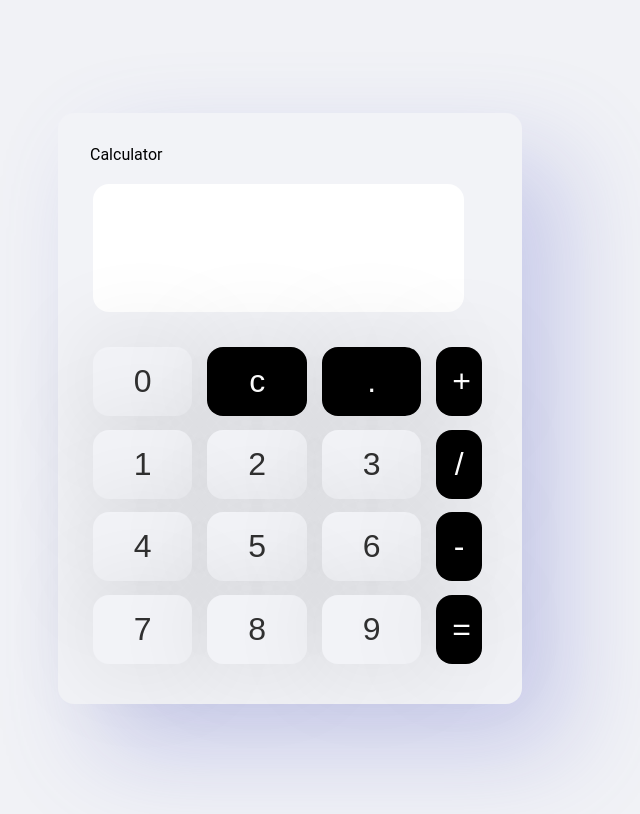
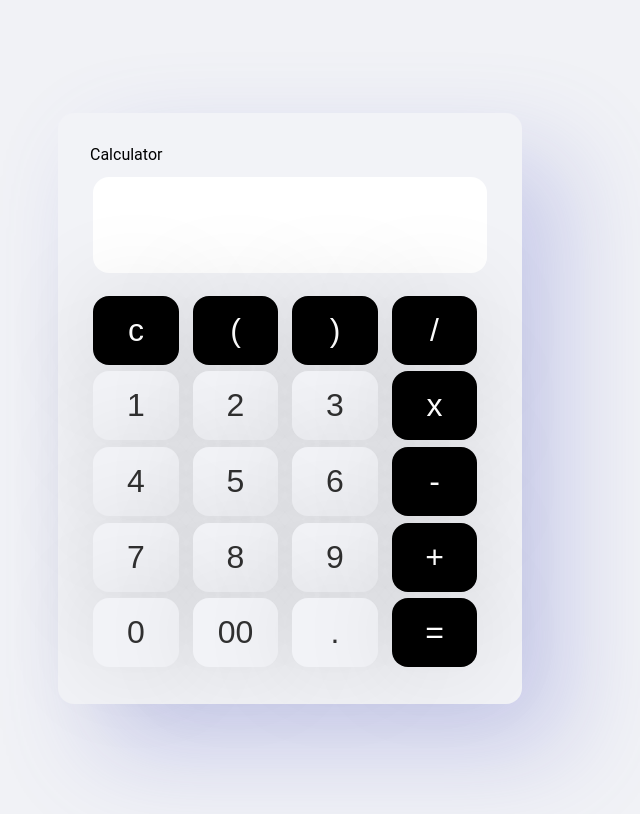
Before and after one commit to Karolinaa12/Calculator, a plain HTML site: page index.html in a window 1280 px wide. Shown: the whole page, without its empty margins (350-990 px from the left). Drawn offline with Linux system fonts and the light colour scheme.

Commit message:
Changed buttons values and sizing

```diff
--- a/index.html
+++ b/index.html
@@ -11,36 +11,30 @@
       <div class="title">Calculator</div>
       <table>
         <tr>
-          <td colspan="3"><input type="text" id="result" /></td>
+          <td colspan="4"><input type="text" id="result" /></td>
         </tr>
+
         <tr>
-          <td><input type="button" value="0" onclick="display('0')" /></td>
-
           <td>
             <input type="button" value="c" class="signs" onClick="clr()" />
           </td>
-
           <td>
             <input
               type="button"
-              value="."
+              value="("
               class="signs"
-              onclick="display('.')"
+              onclick="display('(')"
             />
           </td>
           <td>
             <input
               type="button"
-              value="+"
+              value=")"
               class="signs"
-              onclick="display('+')"
+              onclick="display(')')"
             />
           </td>
-        </tr>
-        <tr>
-          <td><input type="button" value="1" onclick="display('1')" /></td>
-          <td><input type="button" value="2" onclick="display('2')" /></td>
-          <td><input type="button" value="3" onclick="display('3')" /></td>
+
           <td>
             <input
               type="button"
@@ -50,6 +44,21 @@
             />
           </td>
         </tr>
+
+        <tr>
+          <td><input type="button" value="1" onclick="display('1')" /></td>
+          <td><input type="button" value="2" onclick="display('2')" /></td>
+          <td><input type="button" value="3" onclick="display('3')" /></td>
+          <td>
+            <input
+              type="button"
+              value="x"
+              class="signs"
+              onclick="display('*')"
+            />
+          </td>
+        </tr>
+
         <tr>
           <td><input type="button" value="4" onclick="display('4')" /></td>
           <td><input type="button" value="5" onclick="display('5')" /></td>
@@ -63,10 +72,27 @@
             />
           </td>
         </tr>
+
         <tr>
           <td><input type="button" value="7" onclick="display('7')" /></td>
           <td><input type="button" value="8" onclick="display('8')" /></td>
           <td><input type="button" value="9" onclick="display('9')" /></td>
+          <td>
+            <input
+              type="button"
+              value="+"
+              class="signs"
+              onclick="display('+')"
+            />
+          </td>
+        </tr>
+
+        <tr>
+          <td><input type="button" value="0" onclick="display('0')" /></td>
+          <td><input type="button" value="00" onclick="display('00')" /></td>
+          <td>
+            <input type="button" value="." onclick="display('.')" />
+          </td>
           <td>
             <input type="button" value="=" class="signs" onclick="equate()" />
           </td>
--- a/style.css
+++ b/style.css
@@ -1,3 +1,7 @@
+* {
+  box-sizing: border-box;
+}
+
 body {
   font-family: "Roboto", sans-serif;
   display: flex;
@@ -14,13 +18,18 @@ table {
   height: 500px;
 }
 
+td {
+  width: 4rem;
+  margin: 1rem;
+}
+
 input[type="button"] {
   background-color: #f2f3f7;
   color: #313131;
   width: 90%;
   border: none;
   border-radius: 1rem;
-  padding: 1rem;
+  padding: 1rem 0;
   box-shadow: 0px 0px 100px 0px rgba(0, 0, 0, 0.13);
   font-size: 2rem;
 }
```
